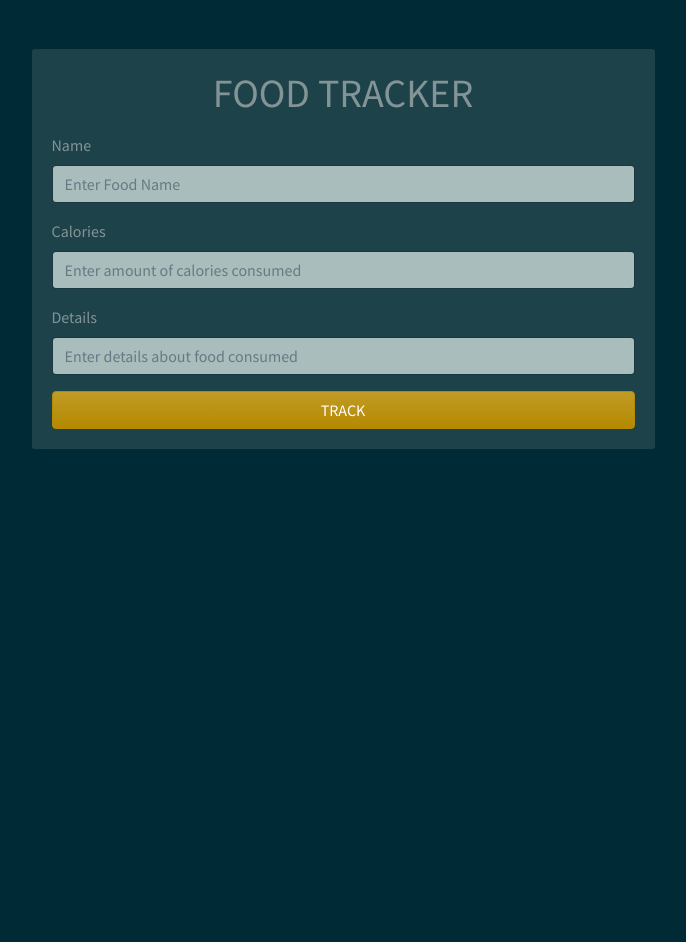
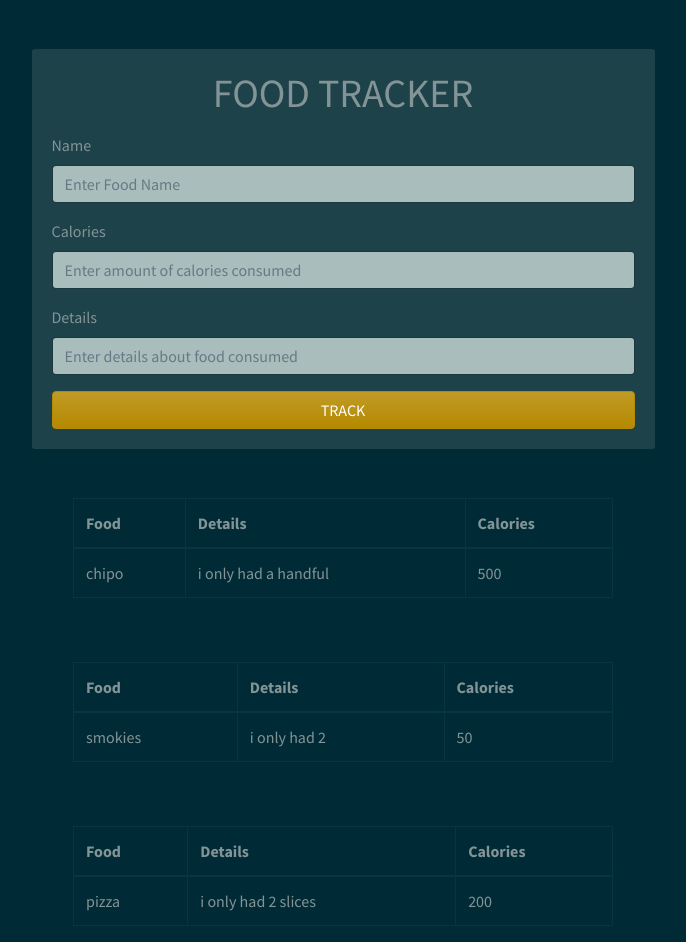
Before and after one commit to ma-za-kpe/meal-tracker, an Angular app: page / in a window 1280 px wide. Shown: the whole page, without its empty margins (297-983 px from the left). Before the commit the page ends 800 px from the top, so only its background shows below. Built offline with nearby package versions, Linux system fonts and the light colour scheme.

Commit message:
add list rendering table

```diff
--- a/src/app/add-meal/add-meal.component.html
+++ b/src/app/add-meal/add-meal.component.html
@@ -2,22 +2,23 @@
   <div class="col-md-6 m-auto">
     <div class="card card-body">
       <h1 class="text-center mb-3"><i class="fas fa-sign-in-alt"></i> FOOD TRACKER</h1>
-      <form action="/users/login" method="POST">
+      <form>
         <div class="form-group">
           <label for="email">Name</label>
-          <input type="text" id="name" name="name" class="form-control" placeholder="Enter Food Name" />
+          <input type="text" id="name" #newName name="name" class="form-control" placeholder="Enter Food Name" />
         </div>
         <div class="form-group">
           <label for="email">Calories</label>
-          <input type="number" id="calories" name="calories" class="form-control"
+          <input type="number" id="calories" #newCalories name="calories" class="form-control"
             placeholder="Enter amount of calories consumed" />
         </div>
         <div class="form-group">
           <label for="email">Details</label>
-          <input type="details" id="details" name="details" class="form-control"
+          <input type="details" id="details" #newDetails name="details" class="form-control"
             placeholder="Enter details about food consumed" />
         </div>
-        <button type="submit" class="btn btn-primary btn-block">TRACK</button>
+        <button type="submit" (click)="addMeal(newName, newCalories, newDetails)"
+          class="btn btn-primary btn-block">TRACK</button>
       </form>
     </div>
   </div>
--- a/src/app/add-meal/add-meal.component.ts
+++ b/src/app/add-meal/add-meal.component.ts
@@ -1,15 +1,31 @@
-import { Component, OnInit } from '@angular/core';
+import { Component, OnInit } from "@angular/core";
+import { FoodTracker } from "../food-tracker";
 
 @Component({
-  selector: 'app-add-meal',
-  templateUrl: './add-meal.component.html',
-  styleUrls: ['./add-meal.component.css']
+  selector: "app-add-meal",
+  templateUrl: "./add-meal.component.html",
+  styleUrls: ["./add-meal.component.css"]
 })
 export class AddMealComponent implements OnInit {
+  foodTracker: FoodTracker[];
+  constructor() {}
 
-  constructor() { }
+  ngOnInit() {}
 
-  ngOnInit() {
+  addMeal(
+    name: HTMLInputElement,
+    calories: HTMLInputElement,
+    details: HTMLInputElement
+  ): boolean {
+    console.log(
+      `Adding food name: ${name.value}, calories: ${
+        calories.value
+      } and details: ${calories.value}`
+    );
+    // this.foodTracker.push(new FoodTracker(name.value, 0, details.value));
+    name.value = "";
+    calories.value = "";
+    details.value = "";
+    return false;
   }
-
 }
--- a/src/app/app.component.html
+++ b/src/app/app.component.html
@@ -1,2 +1,4 @@
 <app-add-meal></app-add-meal>
+<app-meal *ngFor="let meal of foodTracker" [foodTracker]='meal'></app-meal>
+
 <router-outlet></router-outlet>
--- a/src/app/app.component.ts
+++ b/src/app/app.component.ts
@@ -1,10 +1,22 @@
-import { Component } from '@angular/core';
+import { Component, Input } from "@angular/core";
+
+import { FoodTracker } from "./food-tracker";
 
 @Component({
-  selector: 'app-root',
-  templateUrl: './app.component.html',
-  styleUrls: ['./app.component.css']
+  selector: "app-root",
+  templateUrl: "./app.component.html",
+  styleUrls: ["./app.component.css"]
 })
 export class AppComponent {
-  title = 'meal-tracker';
+  title = "meal-tracker";
+
+  foodTracker: FoodTracker[];
+
+  constructor() {
+    this.foodTracker = [
+      new FoodTracker("chipo", 500, "i only had a handful"),
+      new FoodTracker("smokies", 50, "i only had 2"),
+      new FoodTracker("pizza", 200, "i only had 2 slices")
+    ];
+  }
 }
--- /dev/null
+++ b/src/app/food-tracker.ts
@@ -0,0 +1,10 @@
+export class FoodTracker {
+  name: string;
+  calories: number;
+  details: string;
+  constructor(name: string, calories: number, details: string) {
+    this.name = name;
+    this.calories = calories || 0;
+    this.details = details;
+  }
+}
--- /dev/null
+++ b/src/app/meal/meal.component.html
@@ -0,0 +1,22 @@
+<div class="container">
+  <div class="row mt-5">
+    <div class="col-md-6 m-auto">
+      <table class="table table-bordered">
+        <thead>
+          <tr>
+            <th scope="col">Food</th>
+            <th scope="col">Details</th>
+            <th scope="col">Calories</th>
+          </tr>
+        </thead>
+        <tbody>
+          <tr>
+            <td> {{foodTracker.name}} </td>
+            <td> {{foodTracker.details}} </td>
+            <td> {{foodTracker.calories}} </td>
+          </tr>
+        </tbody>
+      </table>
+    </div>
+  </div>
+</div>
--- /dev/null
+++ b/src/app/meal/meal.component.ts
@@ -0,0 +1,22 @@
+import { Component, OnInit, Input } from "@angular/core";
+
+import { FoodTracker } from "../food-tracker";
+
+@Component({
+  selector: "app-meal",
+  templateUrl: "./meal.component.html",
+  styleUrls: ["./meal.component.css"]
+})
+export class MealComponent implements OnInit {
+  @Input() foodTracker: FoodTracker;
+
+  name: string;
+  calories: number;
+  details: string;
+
+  constructor() {
+    // this.foodTracker = new FoodTracker("chipo", 500, "i only had a handful");
+  }
+
+  ngOnInit() {}
+}
```
Also changed, not shown: src/app/app.module.ts (+9 -14 lines), src/app/meal/meal.component.css (added), 1 other file (tests, documents, lock files or other folders).
